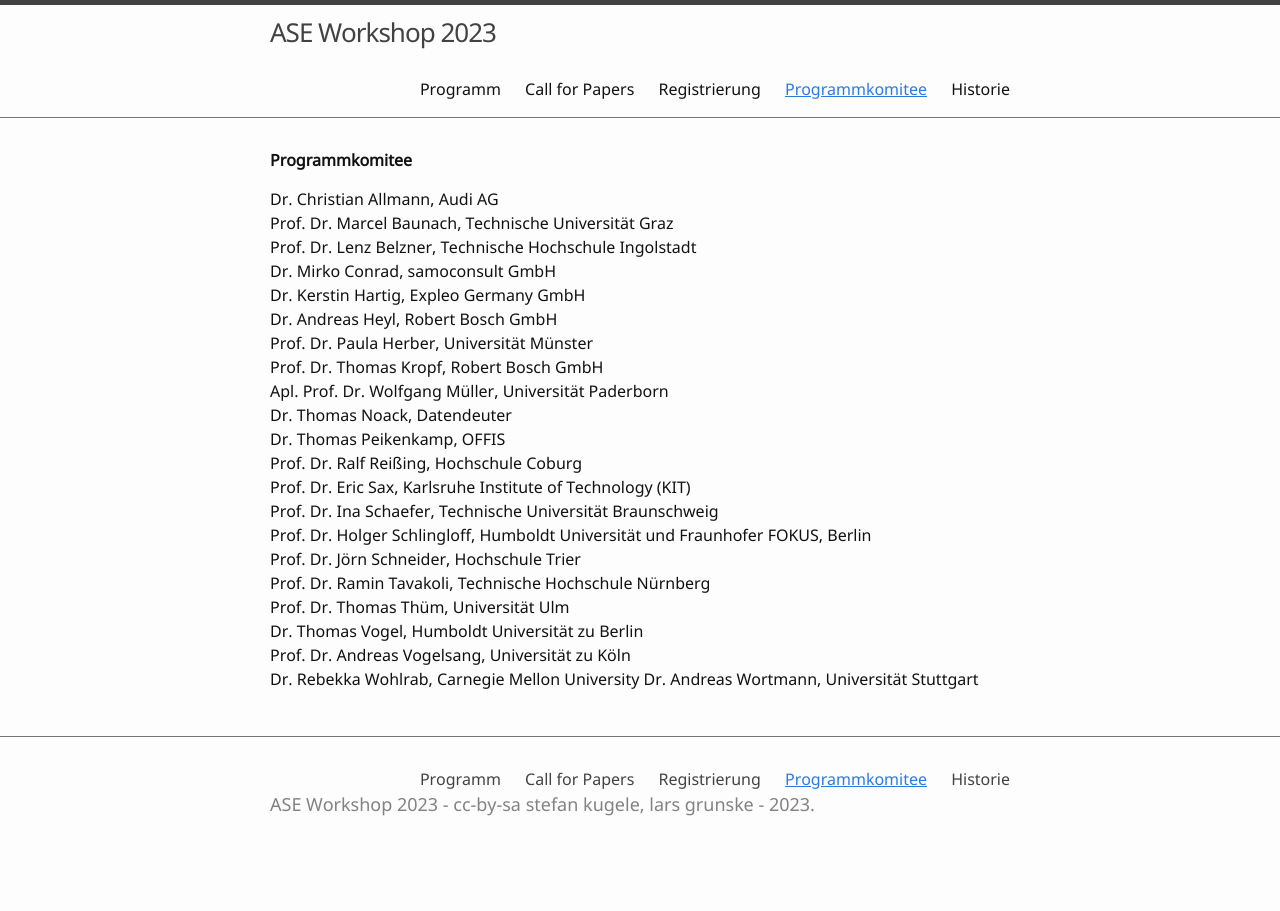
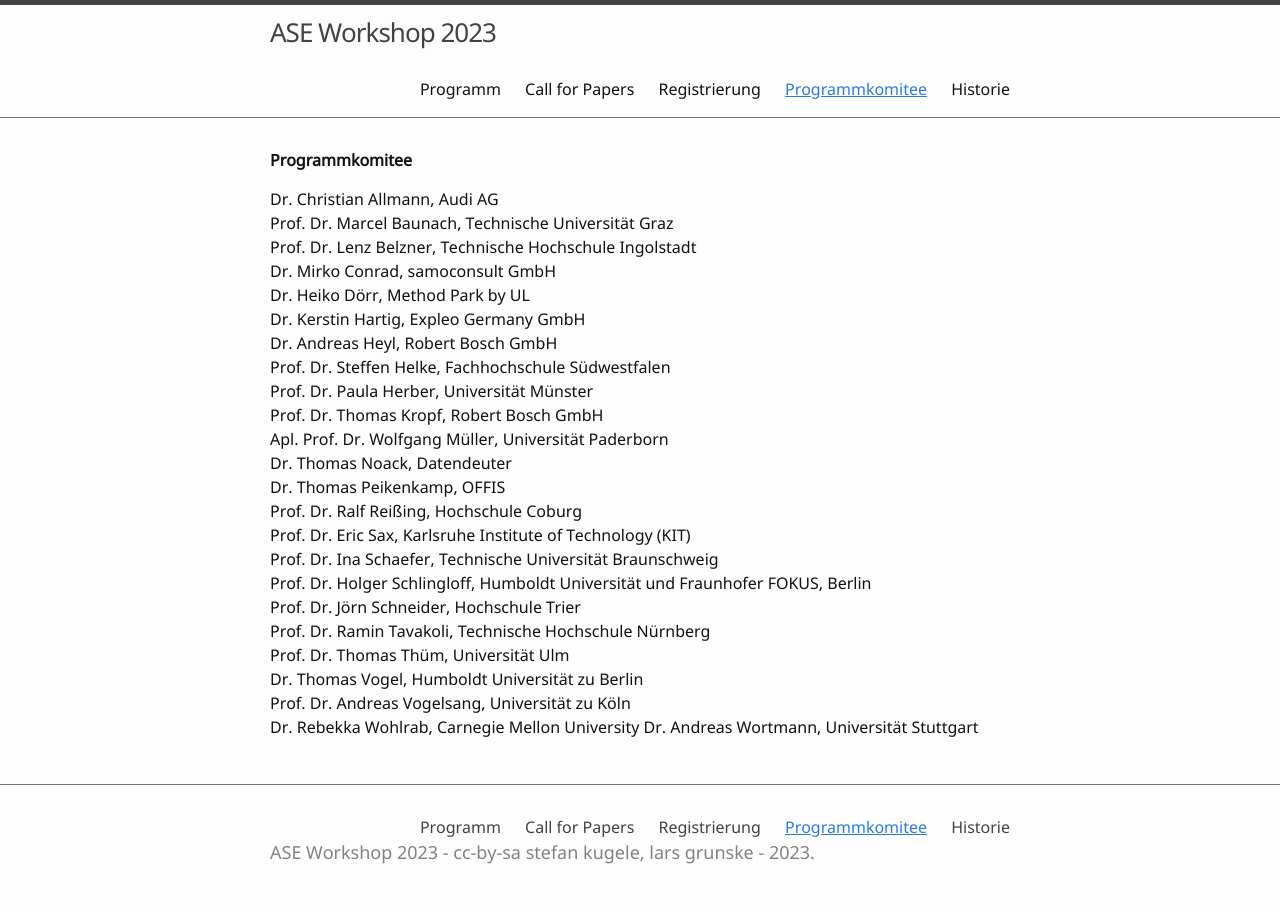
Before and after one commit to ASE-Workshop/2023, a Jekyll site: the page built from 2-programmkomitee.md, in a window 1280 px wide. Built offline with Jekyll 4.4.1, drawn with Linux system fonts in a browser that asks for light colours.

Commit message:
Update 2-programmkomitee.md
Added passt PC Chairs

```diff
--- a/2-programmkomitee.md
+++ b/2-programmkomitee.md
@@ -4,12 +4,15 @@ nav: true
 ---
 __Programmkomitee__
 
+
 Dr. Christian Allmann, Audi AG\
 Prof. Dr. Marcel Baunach, Technische Universität Graz\
 Prof. Dr. Lenz Belzner, Technische Hochschule Ingolstadt\
 Dr. Mirko Conrad, samoconsult GmbH\
+Dr. Heiko Dörr, Method Park by UL\
 Dr. Kerstin Hartig, Expleo Germany GmbH\
 Dr. Andreas Heyl, Robert Bosch GmbH\
+Prof. Dr. Steffen Helke, Fachhochschule Südwestfalen\
 Prof. Dr. Paula Herber, Universität Münster\
 Prof. Dr. Thomas Kropf, Robert Bosch GmbH\
 Apl. Prof. Dr. Wolfgang Müller, Universität Paderborn\
```
